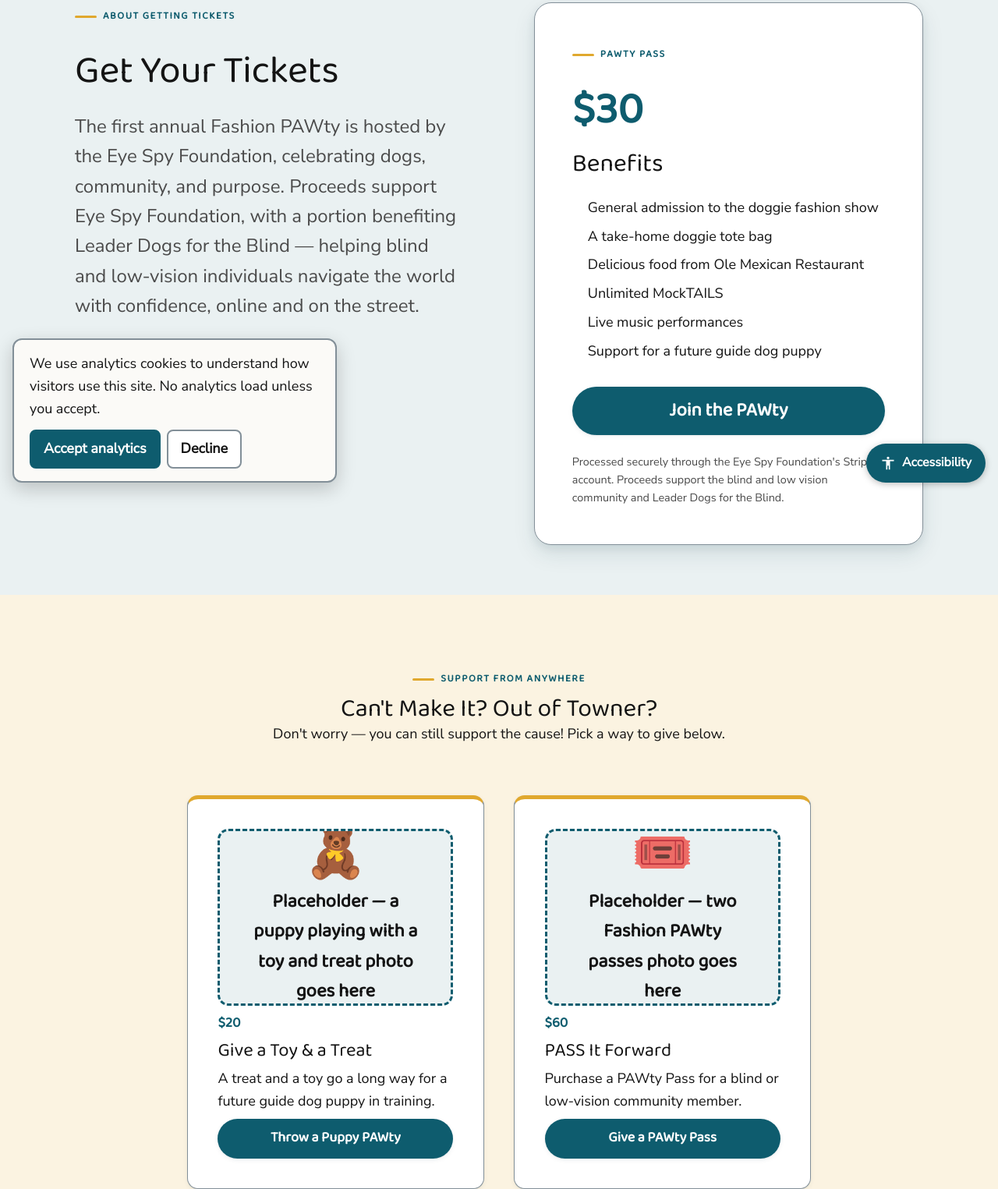
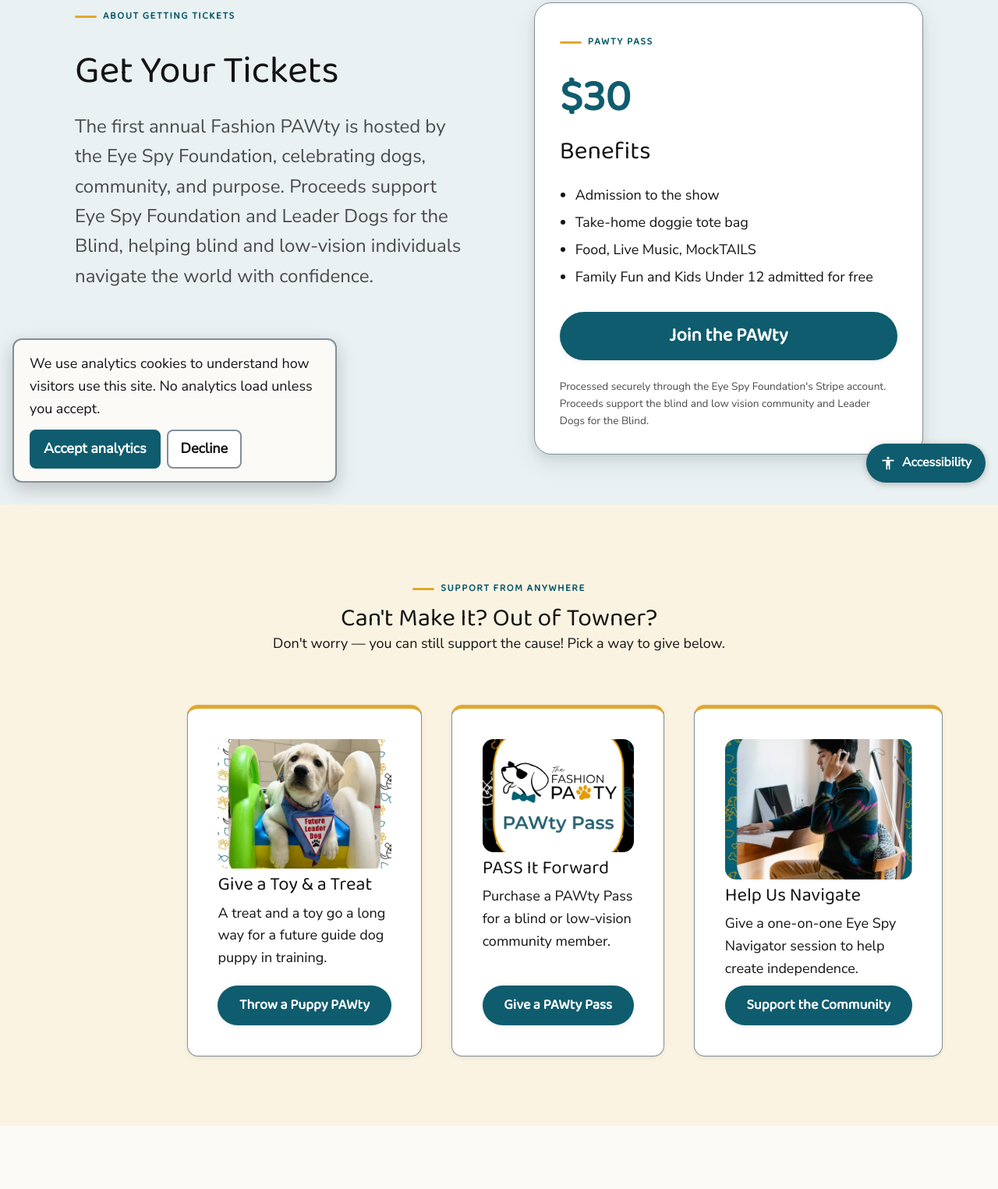
Before and after one commit to eyeSpyOrg/the-fashion-pawty-website, an Astro site: page /tickets in a window 1280 px wide. Shown: the part 165-1690 px from the top of the page at 78% size. Built offline with nearby package versions, Linux system fonts and the light colour scheme; Astro itself is replaced by a stand-in of ours; a web font is replaced by a local one.

Commit message:
Tickets page

```diff
--- a/src/pages/tickets.astro
+++ b/src/pages/tickets.astro
@@ -5,19 +5,16 @@
  * tiers from src/data/donationTiers.js so amounts never drift from /donate.
  */
 import BaseLayout from '../layouts/BaseLayout.astro';
-import ImagePlaceholder from '../components/ImagePlaceholder.astro';
 import EventSchema from '../components/schema/EventSchema.astro';
 import FAQ from '../components/FAQ.astro';
 import { SITE } from '../config/site.js';
 import { levels } from '../data/donationTiers.js';
 
 const benefits = [
-  'General admission to the doggie fashion show',
-  'A take-home doggie tote bag',
-  'Delicious food from Ole Mexican Restaurant',
-  'Unlimited MockTAILS',
-  'Live music performances',
-  'Support for a future guide dog puppy',
+  'Admission to the show',
+  'Take-home doggie tote bag',
+  'Food, Live Music, MockTAILS',
+  'Family Fun and Kids Under 12 admitted for free',
 ];
 
 const findLevel = (id) => levels.find((l) => l.id === id);
@@ -27,21 +24,24 @@
     title: 'Give a Toy & a Treat',
     blurb: 'A treat and a toy go a long way for a future guide dog puppy in training.',
     cta: 'Throw a Puppy PAWty',
-    icon: '🧸',
+    image: '/images/tickets/toy-and-treat.webp',
+    imageAlt: 'A future Leader Dog puppy in training wearing a "Future Leader Dog" bandana',
   },
   {
     ...findLevel('pawty-pass-pair'),
     title: 'PASS It Forward',
     blurb: 'Purchase a PAWty Pass for a blind or low-vision community member.',
     cta: 'Give a PAWty Pass',
-    icon: '🎟️',
+    image: '/images/tickets/pawty-pass.webp',
+    imageAlt: 'The Fashion PAWty logo on a PAWty Pass donation card',
   },
   {
     ...findLevel('navigator-support'),
     title: 'Help Us Navigate',
     blurb: 'Give a one-on-one Eye Spy Navigator session to help create independence.',
-    cta: 'Empower a Community Member',
-    icon: '🧭',
+    cta: 'Support the Community',
+    image: '/images/tickets/navigator-support.webp',
+    imageAlt: 'A man wearing headphones works at a desk with a white cane resting nearby',
   },
 ];
 
@@ -114,9 +114,9 @@
           <p class="prose lead">
             The first annual Fashion PAWty is hosted by the Eye Spy
             Foundation, celebrating dogs, community, and purpose. Proceeds
-            support Eye Spy Foundation, with a portion benefiting Leader Dogs
-            for the Blind — helping blind and low-vision individuals navigate
-            the world with confidence, online and on the street.
+            support Eye Spy Foundation and Leader Dogs for the Blind, helping
+            blind and low-vision individuals navigate the world with
+            confidence.
           </p>
         </div>
         <div class="panel ticket-card ticket-card--hero">
@@ -153,17 +153,17 @@
       <ul class="grid grid--3 give-grid">
         {giveCards.map((g) => (
           <li class="card card--accent give-card">
-            <ImagePlaceholder
-              label={g.imageAlt}
-              policy="ai"
-              ratio="4 / 3"
-              icon={g.icon}
-              tone="teal"
+            <img
+              class="give-card__photo"
+              src={g.image}
+              alt={g.imageAlt}
+              width="1000"
+              height="1000"
+              loading="lazy"
             />
-            <p class="give-card__price">{g.priceLabel}</p>
             <h3>{g.title}</h3>
             <p>{g.blurb}</p>
-            <a class="btn btn--primary give-card__cta" href={g.stripeUrl} target="_blank" rel="noopener">
+            <a class="btn btn--primary give-card__cta" href="/donate/">
               {g.cta}
             </a>
           </li>
@@ -191,7 +191,7 @@
   }
   h1 { text-wrap: balance; }
 
-  .ticket-card { max-width: 32rem; }
+  .ticket-card { max-width: 32rem; padding: clamp(1.25rem, 1rem + 1.5vw, 2rem); }
   .ticket-card > * + * { margin-top: var(--space-s); }
   .ticket-card__price { margin: 0; }
   .ticket-card__amt {
@@ -201,19 +201,27 @@
     color: var(--color-accent);
     line-height: 1;
   }
-  .ticket-card__h { margin-top: var(--space-m); }
-  .ticket-list { margin: 0; padding-left: 1.25rem; }
-  .ticket-list li { margin-bottom: 0.5rem; }
-  .ticket-card__cta { width: 100%; margin-top: var(--space-m); }
-  .ticket-card__note { font-size: 0.9rem; color: var(--color-text-muted); }
+  .ticket-card__h { margin-top: var(--space-s); }
+  .ticket-list { margin: 0; padding-left: 1.25rem; list-style: disc; }
+  .ticket-list li { margin-bottom: 0.4rem; }
+  .ticket-card__cta { width: 100%; margin-top: var(--space-s); }
+  .ticket-card__note { font-size: 0.85rem; color: var(--color-text-muted); }
 
-  .give-grid { list-style: none; margin: var(--space-l) 0 0; padding: 0; }
+  .give-grid {
+    list-style: none;
+    margin: var(--space-l) 0 0;
+    padding: 0;
+    grid-template-columns: repeat(auto-fit, minmax(16rem, 1fr));
+  }
+  @media (min-width: 48rem) {
+    .give-grid { grid-template-columns: repeat(3, 1fr); }
+  }
   .give-card { display: flex; flex-direction: column; gap: 0.5rem; }
-  .give-card__price {
-    font-family: var(--font-display);
-    font-weight: 700;
-    color: var(--color-accent);
-    margin: 0;
+  .give-card__photo {
+    width: 100%;
+    aspect-ratio: 4 / 3;
+    object-fit: cover;
+    border-radius: var(--radius);
   }
   .give-card h3 { margin: 0; }
   .give-card p { margin: 0; }
```
Also changed, not shown: public/images/tickets/navigator-support.webp (added), public/images/tickets/pawty-pass.webp (added), public/images/tickets/toy-and-treat.webp (added), 12 other files.
